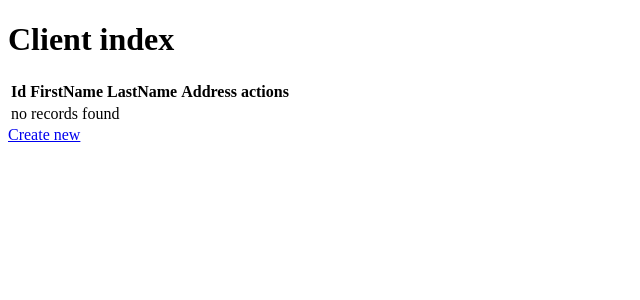
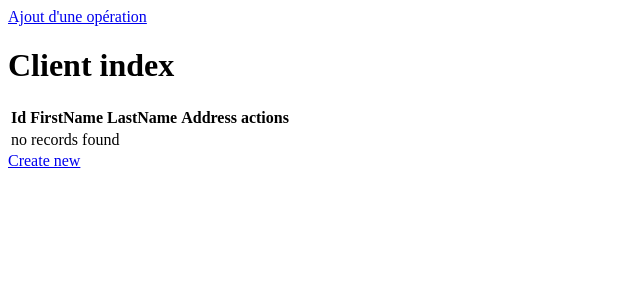
Before and after one commit to Valerian-Touzard/Propar, a Symfony app: template templates/client/index.html.twig in a window 1280 px wide. Shown: the top 300 px of the page, without its empty margins (0-640 px from the left). Run offline with Twig, Linux system fonts and the light colour scheme; the template is opened without the code that fills it, so the values that code supplies are empty; some libraries are stand-ins or nearby versions.

Commit message:
Add redirect link
Add redirect link to employee or client from operation ( Only the Expert can "see" the link who go to employee)

```diff
--- a/src/Controller/SecurityController.php
+++ b/src/Controller/SecurityController.php
@@ -24,9 +24,9 @@ class SecurityController extends AbstractController
      */
     public function login(AuthenticationUtils $authenticationUtils): Response
     {
-        // if ($this->getUser()) {
-        //     return $this->redirectToRoute('operation_index');
-        // }
+        if ($this->getUser()) {
+            return $this->redirectToRoute('operation_index');
+        }
 
         // get the login error if there is one
         $error = $authenticationUtils->getLastAuthenticationError();
--- a/templates/client/index.html.twig
+++ b/templates/client/index.html.twig
@@ -3,6 +3,10 @@
 {% block title %}Client index{% endblock %}
 
 {% block body %}
+    {% if is_granted('ROLE_EXPERT') %}
+		<a href="../employee">Ajout d'un employé</a>
+	{% endif %}
+	<a href="../client">Ajout d'une opération</a>
     <h1>Client index</h1>
 
     <table class="table">
--- a/templates/operation/index.html.twig
+++ b/templates/operation/index.html.twig
@@ -4,6 +4,10 @@
 {% endblock %}
 
 {% block body %}
+	{% if is_granted('ROLE_EXPERT') %}
+		<a href="../employee">Ajout d'un employé</a>
+	{% endif %}
+	<a href="../client">Ajout d'un client</a>
 	<h1>Operation index</h1>
 
 	<table class="table">
```
